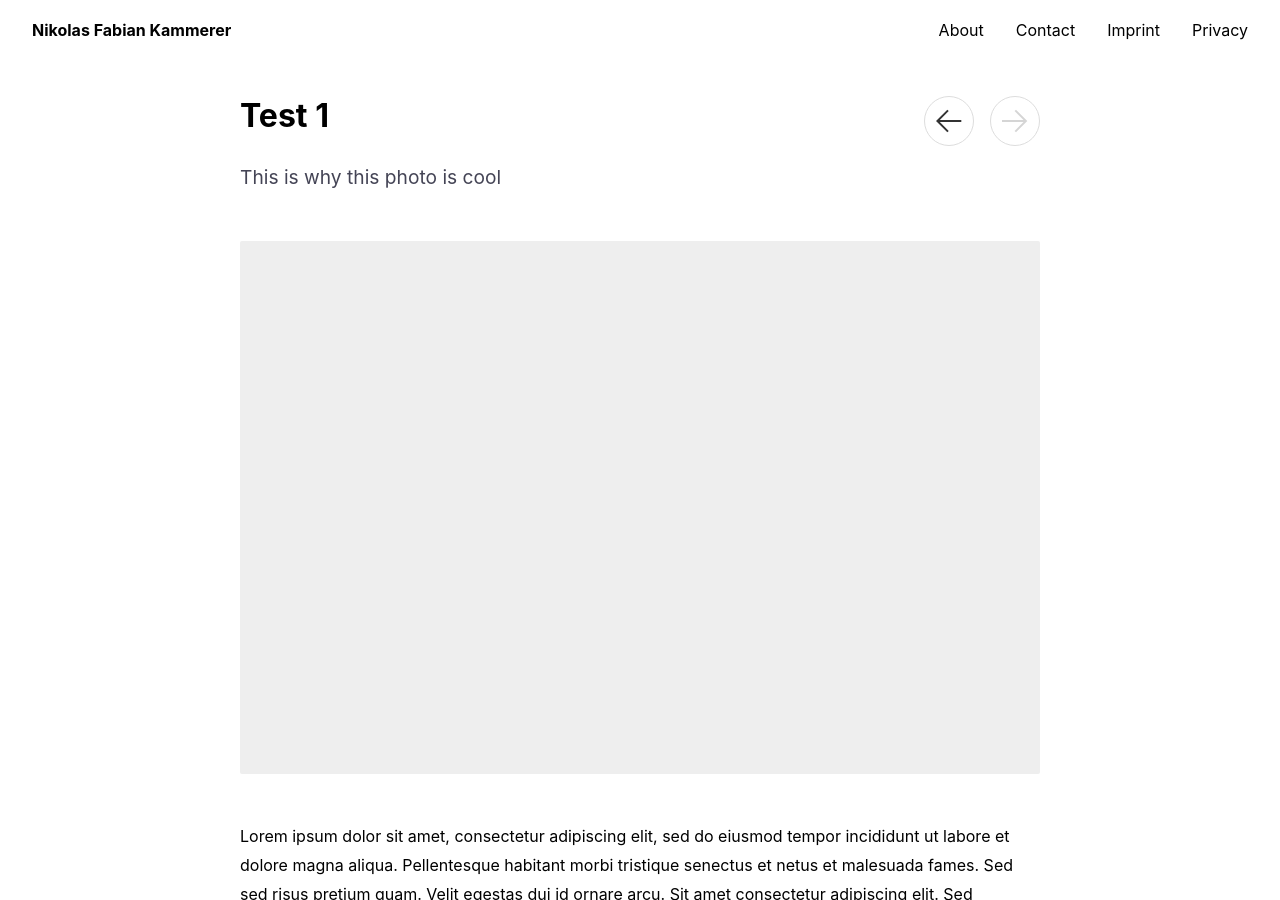
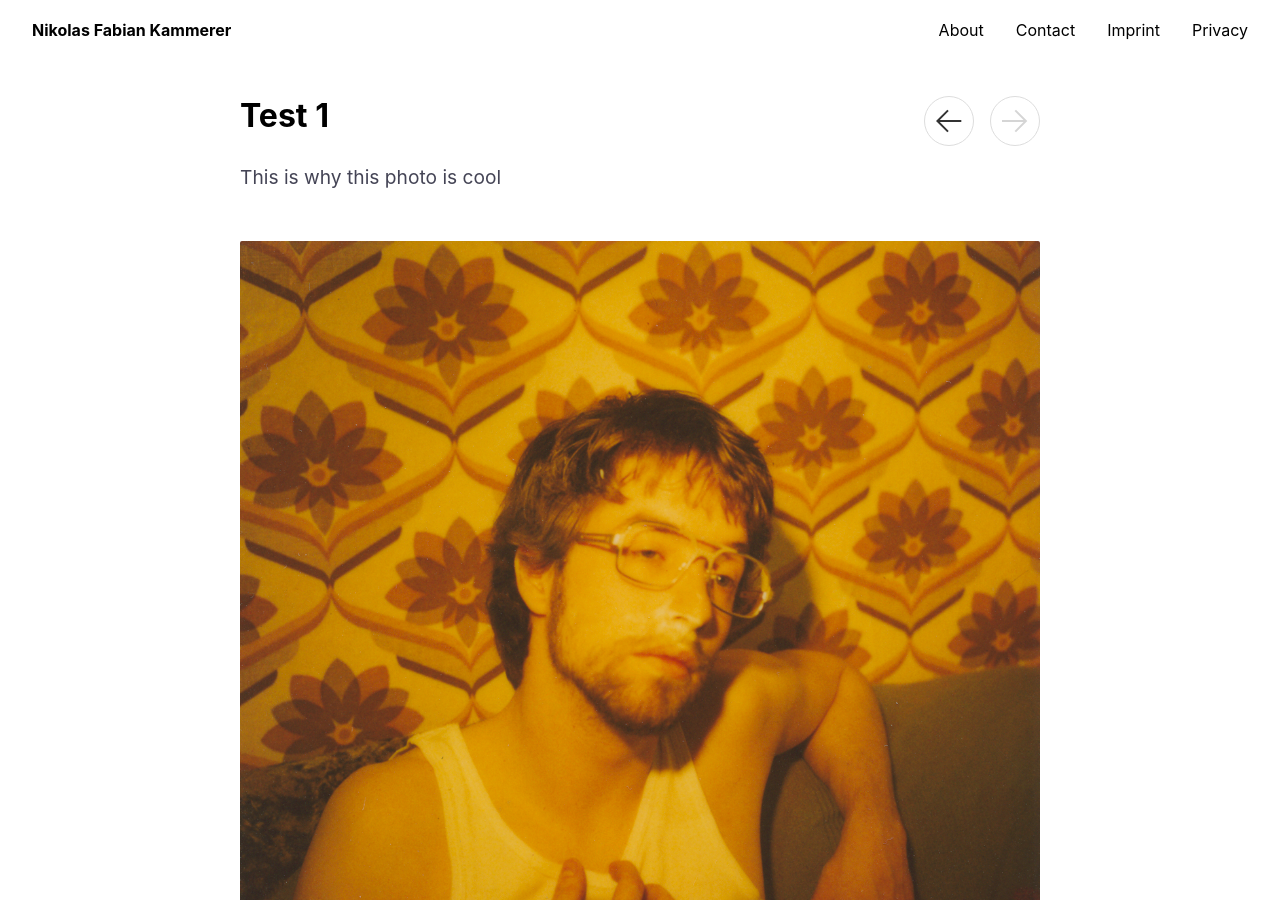
Before and after one commit to Jogga/niko-website, a Jekyll site: the page built from _posts/2021-04-01-test1.md, in a window 1280 px wide and 900 px high. Built offline with Jekyll 4.4.1, drawn with Linux system fonts in a browser that asks for light colours.

Commit message:
niggo TEST 001
14.04.2021

```diff
--- a/_posts/2021-04-01-test1.md
+++ b/_posts/2021-04-01-test1.md
@@ -2,7 +2,7 @@
 layout: post
 title:  "Test 1"
 description: "This is why this photo is cool"
-image: alfons.png
+image: Poladarium_nfKammerer_009_anselm.jpg
 ---
 
 Lorem ipsum dolor sit amet, consectetur adipiscing elit, sed do eiusmod tempor incididunt ut labore et dolore magna aliqua. Pellentesque habitant morbi tristique senectus et netus et malesuada fames. Sed sed risus pretium quam. Velit egestas dui id ornare arcu. Sit amet consectetur adipiscing elit. Sed vulputate odio ut enim blandit volutpat maecenas volutpat. Ornare quam viverra orci sagittis eu. Vestibulum sed arcu non odio euismod lacinia at. Risus nec feugiat in fermentum posuere urna. Lacus laoreet non curabitur gravida arcu.
```
Also changed, not shown: assets/img/IDA_ELSTERFLUT_209_hp2020.jpg (added), assets/img/KBROS_TOBIASMATHIAS_100_hp.jpg (added), assets/img/KUSCHER_Bros_GLTZ_055_hp2020.jpg (added), assets/img/MATHIAS_SCHWARZ_069_hp.jpg (added), assets/img/Poladarium_nfKammerer_005_tamara.jpg (added), assets/img/Poladarium_nfKammerer_007_isi.jpg (added), assets/img/Poladarium_nfKammerer_009_anselm.jpg (added), assets/img/RAGTREASURE_171_cut_hp.jpg (added), 11 other files.
